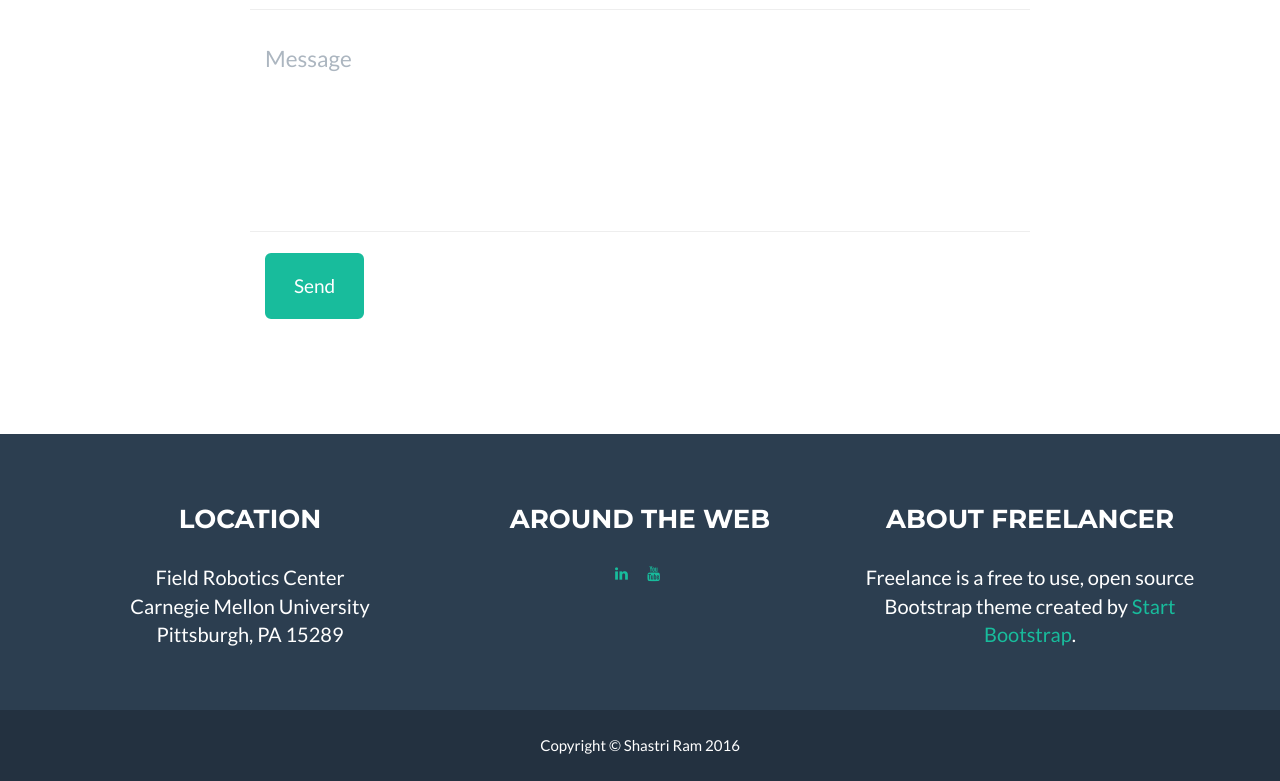
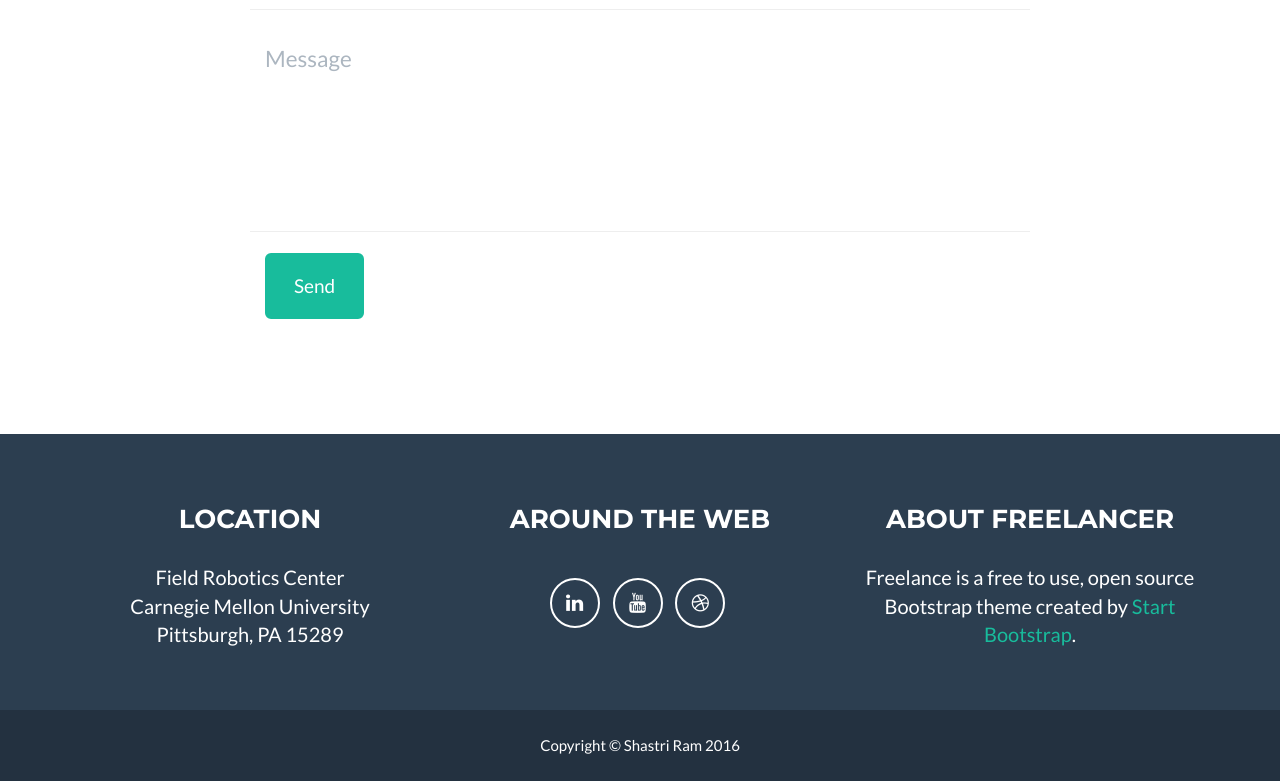
Before and after one commit to ShastriRam/shastriram.github.io, a plain HTML site: page index.html in a window 1280 px wide. Shown: the part 3044-3825 px from the top of the page. Drawn offline with nearby package versions, Linux system fonts and the light colour scheme.

Commit message:
Update
Social buttons again

```diff
--- a/index.html
+++ b/index.html
@@ -263,14 +263,14 @@
                                 <a href="#" class="btn-social btn-outline"><i class="fa fa-fw fa-twitter"></i></a>
                             </li -->
                             <li>
-                                <a href="https://www.linkedin.com/in/shastri-ram-6b929044" class="btn-linkedin"><i class="fa fa-fw fa-linkedin"></i></a>
+                                <a href="https://www.linkedin.com/in/shastri-ram-6b929044" class="btn-social btn-outline"><i class="fa fa-fw fa-linkedin"></i></a>
                             </li>
 			    <li>
-                                <a href="https://www.youtube.com/channel/UChadiQJuKUG4gpZClUOxtrw" class="btn-youtube"><i class="fa fa-fw fa-youtube"></i></a>
+                                <a href="https://www.youtube.com/channel/UChadiQJuKUG4gpZClUOxtrw" class="btn-social btn-outline"><i class="fa fa-fw fa-youtube"></i></a>
                             </li>
-                            <!--li>
+                            <li>
                                 <a href="#" class="btn-social btn-outline"><i class="fa fa-fw fa-dribbble"></i></a>
-                            </li-->
+                            </li>
                         </ul>
                     </div>
                     <div class="footer-col col-md-4">
```
